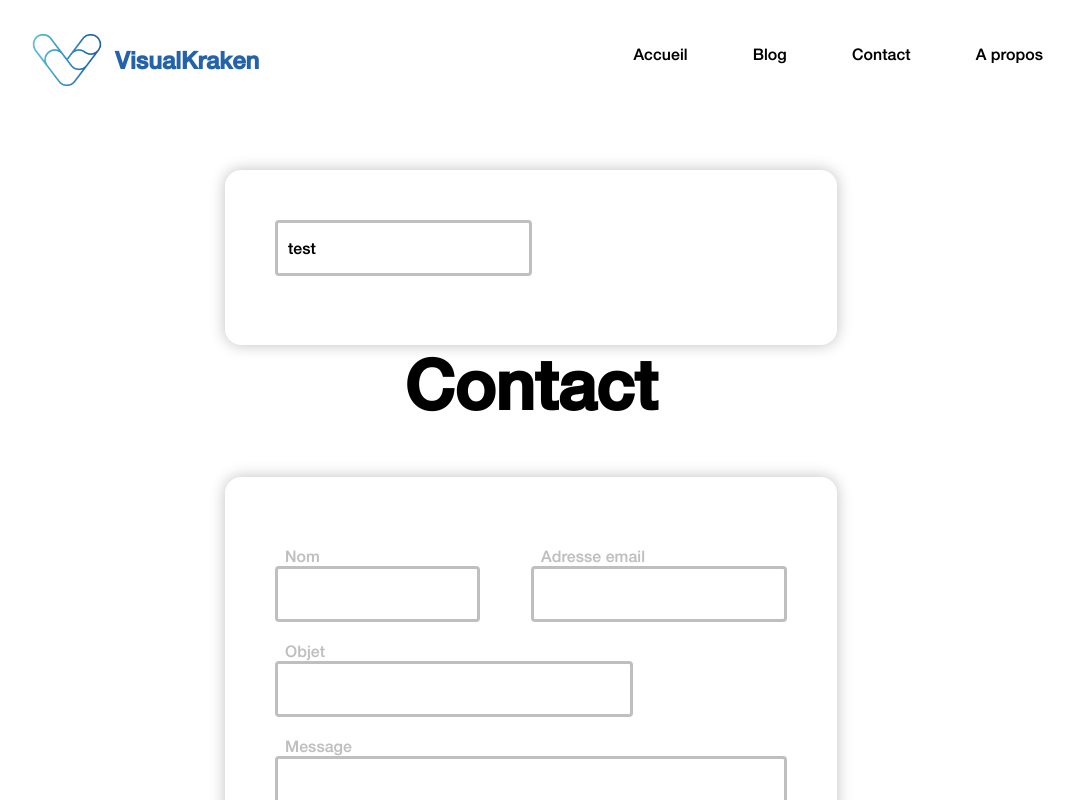
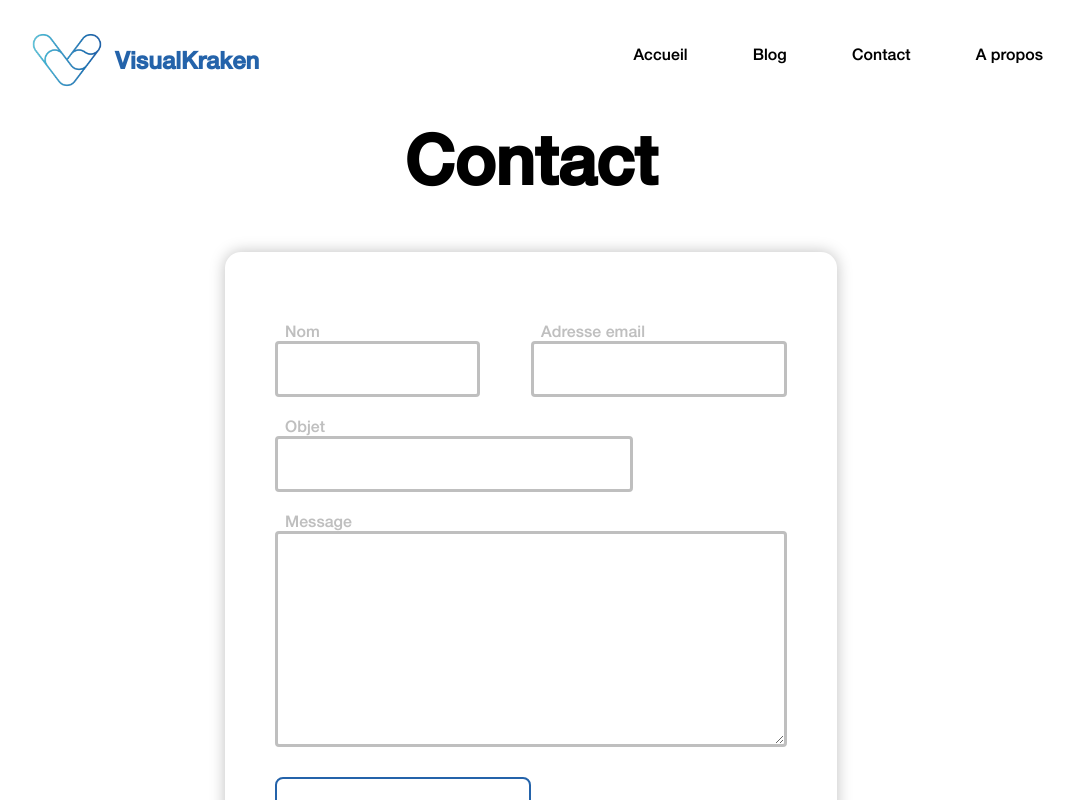
Before and after one commit to benjamingeets/visualkraken.be, a Nuxt app: page /Contact in a window 1280 px wide. Shown: the top 800 px of the page, without its empty margins (109-1183 px from the left). Built offline with nearby package versions, Linux system fonts and the light colour scheme.

Commit message:
oula g chaud la le form c hardcore

```diff
--- a/components/ContactForm.vue
+++ b/components/ContactForm.vue
@@ -1,5 +1,5 @@
 <template>
-    <form action="/contact" method="POST" netlify-data="true">
+    <form action="https://sendmailtovk.herokuapp.com/" method="POST">
             <div id="nommail">
                 <div id="nom">
                     <label for="nom">Nom</label><input name="nom" type="text" v-model="nom" v-on:input='verifier("nom")' required>
--- a/pages/Contact.vue
+++ b/pages/Contact.vue
@@ -1,9 +1,5 @@
 <template>
     <div>
-        <form action="/contact" name="test" netlify-data="true">
-            <input name="input1" type="text" value="test">
-            <input name="envoie" type="submit" value="">
-        </form>
         <h2 class="text-center">Contact</h2>
         <ContactForm/>
     </div>
```
